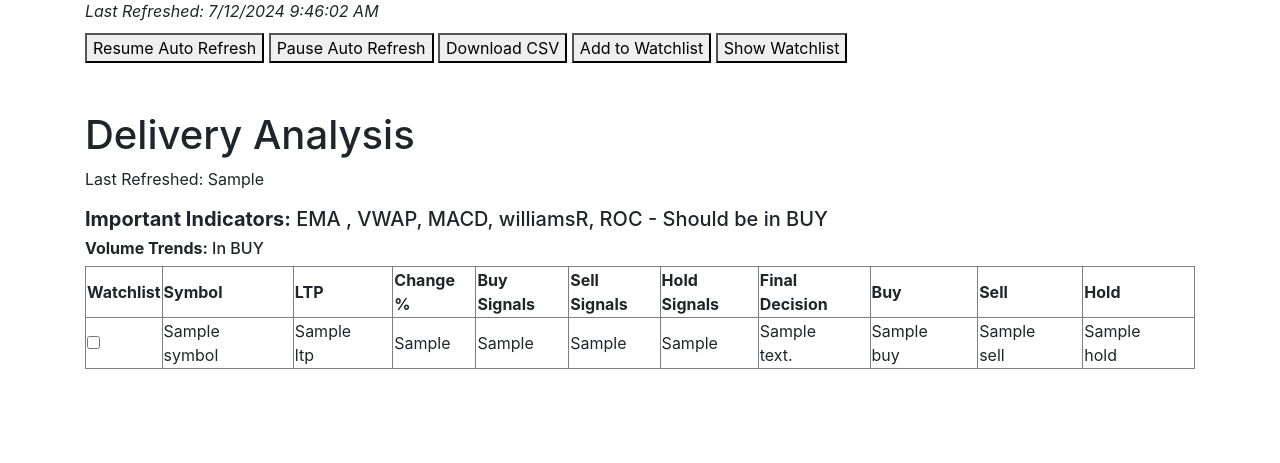
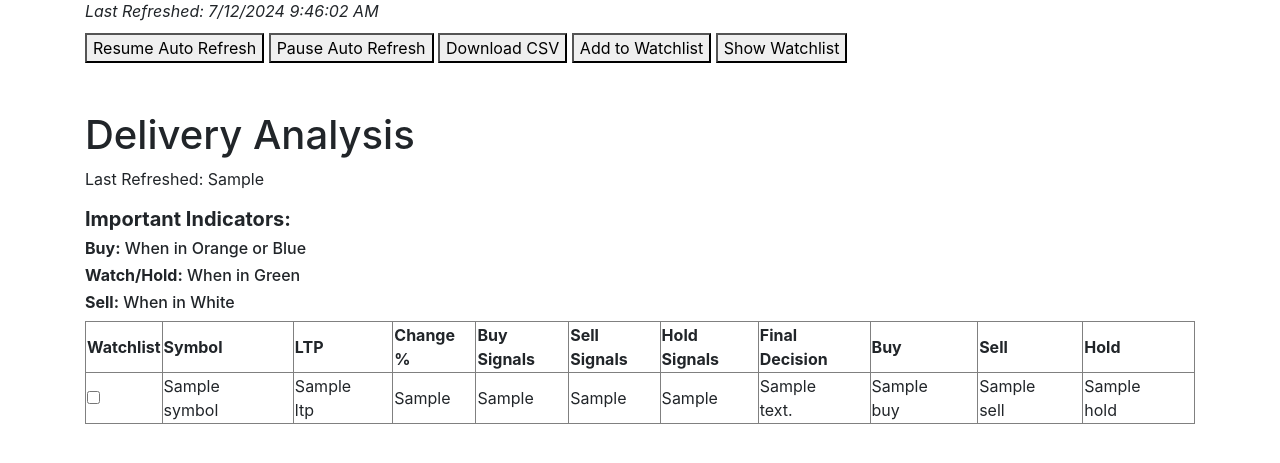
Before and after one commit to prasanthdoccash/nifty50, a Flask app: template templates/show_delivery_analysis.html in a window 1280 px wide. Shown: the part 149-612 px from the top of the page. Run offline with Flask 2, Linux system fonts and the light colour scheme; the template is opened without the code that fills it: most values are stand-ins (such as "Sample title", 1, 10 or a date in 2020); some libraries are stand-ins or nearby versions.

Commit message:
Update show_delivery_analysis.html

```diff
--- a/templates/show_delivery_analysis.html
+++ b/templates/show_delivery_analysis.html
@@ -225,8 +225,10 @@ function checkAlerts() {
     <div class="container">
         <h1>Delivery Analysis</h1>
         <p>Last Refreshed: {{ last_refreshed }}</p>
-        <h5><b>Important Indicators:</b> EMA , VWAP, MACD, williamsR, ROC - Should be in BUY</h5>
-        <h6><b>Volume Trends:</b> In BUY</h6>
+        <h5><b>Important Indicators:</b> </h5>
+        <h6><b>Buy:</b> When in Orange or Blue
+        <h6><b>Watch/Hold:</b> When in Green</h6>
+        <h6><b>Sell:</b> When in White</h6>
         <table border="1">
             <thead>
                 <tr>
@@ -246,11 +248,11 @@ function checkAlerts() {
             </thead>
             <tbody>
                 {% for result in results %}
-                {% if result.decision == 'Super Buy'%}
+                {% if result.decision == 'Buy'%}
                     <tr class="superbuy-decision">
                 {% elif result.decision == 'Intra Buy' %}
                     <tr class="intrabuy-decision">
-                {% elif result.decision == 'Buy' %}
+                {% elif result.decision == 'Watch' or result.decision == 'Hold' %}
                     <tr class="buy-decision">
                 {% else %}
                     <tr>
```
